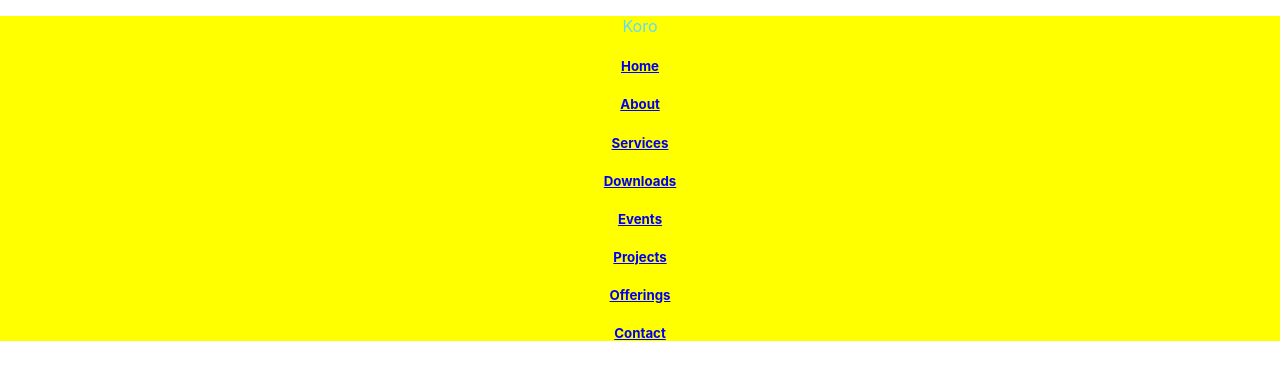
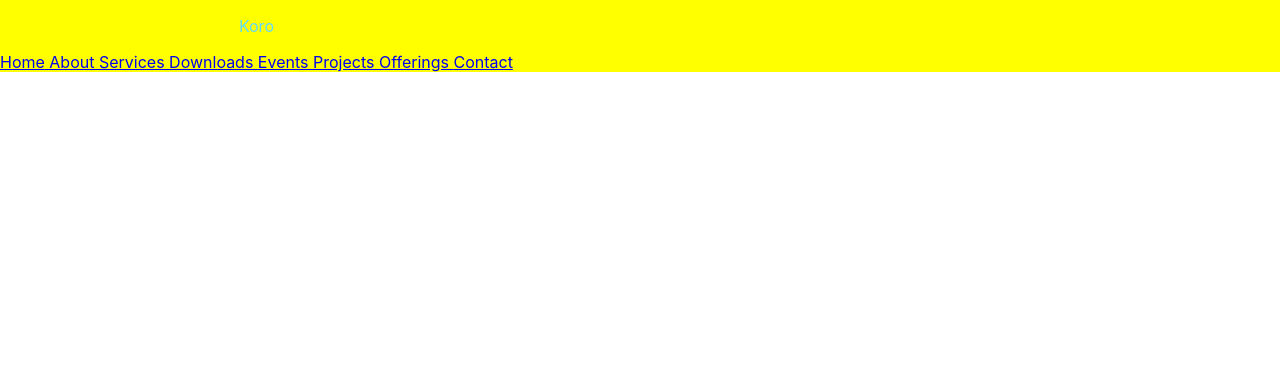
Before and after one commit to KipletingEdwin/ACK-St-James-Koromosho, a React (Create React App) app: page / in a window 1280 px wide. Shown: the top 380 px of the page. Built offline with nearby package versions, Linux system fonts and the light colour scheme.

Commit message:
remove unnecesary h5 tags

```diff
--- a/src/App.css
+++ b/src/App.css
@@ -41,3 +41,7 @@
   color: #61dafb;
   background-color: yellow;
 }
+
+.navbar{
+  display: flex;
+}
--- a/src/components/NavBar.js
+++ b/src/components/NavBar.js
@@ -6,14 +6,14 @@ function NavBar() {
     <div className="navbar">
     <div className="logo">
     <p> Koro</p>
-    <NavLink to = "/home"><h5> Home </h5></NavLink>
-    <NavLink to = "/about"><h5> About </h5></NavLink>
-    <NavLink to = "/services"><h5> Services </h5></NavLink>
-    <NavLink to = "/downloads"><h5> Downloads </h5></NavLink>
-    <NavLink to = "/events"><h5> Events </h5></NavLink>
-    <NavLink to = "/projects"><h5> Projects </h5></NavLink>
-    <NavLink to = "/offerings"><h5> Offerings </h5></NavLink>
-    <NavLink to = "/contact"><h5> Contact </h5></NavLink>
+    <NavLink to = "/home"> Home</NavLink>
+    <NavLink to = "/about"> About </NavLink>
+    <NavLink to = "/services"> Services </NavLink>
+    <NavLink to = "/downloads"> Downloads </NavLink>
+    <NavLink to = "/events">Events </NavLink>
+    <NavLink to = "/projects"> Projects </NavLink>
+    <NavLink to = "/offerings"> Offerings </NavLink>
+    <NavLink to = "/contact"> Contact </NavLink>
 </div>
     </div>
 
```
